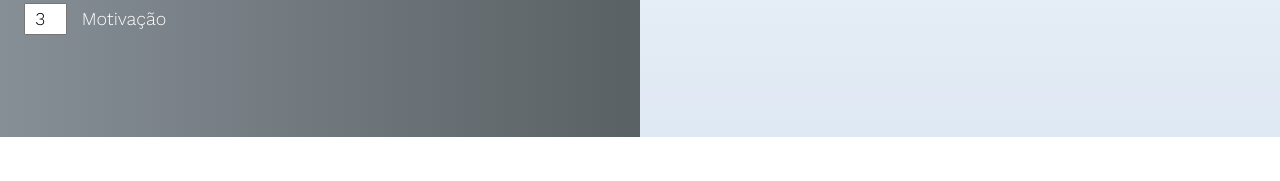
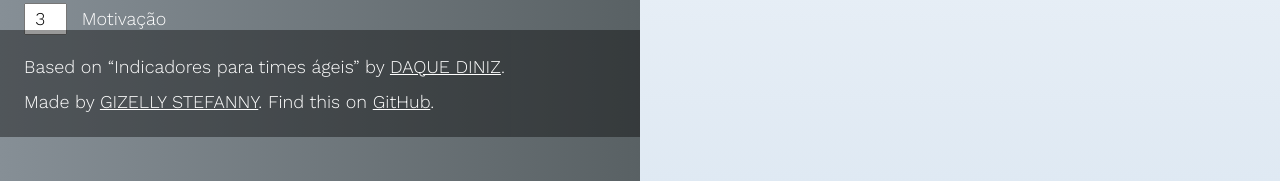
Before and after one commit to gizellysteffanny/agility-metric, a plain HTML site: page index.html in a window 1280 px wide. Shown: the part 663-844 px from the top of the page. Before the commit the page ends 800 px from the top, so only its background shows below. Drawn offline with nearby package versions, Linux system fonts and the light colour scheme.

Commit message:
feat: add credits

```diff
--- a/css/agility-metric.css
+++ b/css/agility-metric.css
@@ -18,6 +18,11 @@ body {
 
 #form fieldset legend {
   font-size: 16px;
+}
+
+#about {
+  padding: 24px 24px 12px 24px;
+  background-color: rgba(0, 0, 0, 0.4);
 }
 
 @media (min-width:960px) {
--- a/index.html
+++ b/index.html
@@ -77,6 +77,8 @@
   </div>
 
   <div id="about">
+    <p>Based on “Indicadores para times ágeis” by <a href="https://www.linkedin.com/in/daquediniz/">DAQUE DINIZ</a>.</p>
+    <p>Made by <a href="https://www.linkedin.com/in/gizellysteffanny/">GIZELLY STEFANNY</a>. Find this on <a href="https://github.com/gizellysteffanny/agility-metric">GitHub</a>.</p>
   </div>
 
   <script type="text/javascript" src="js/gup.js"></script>
```
